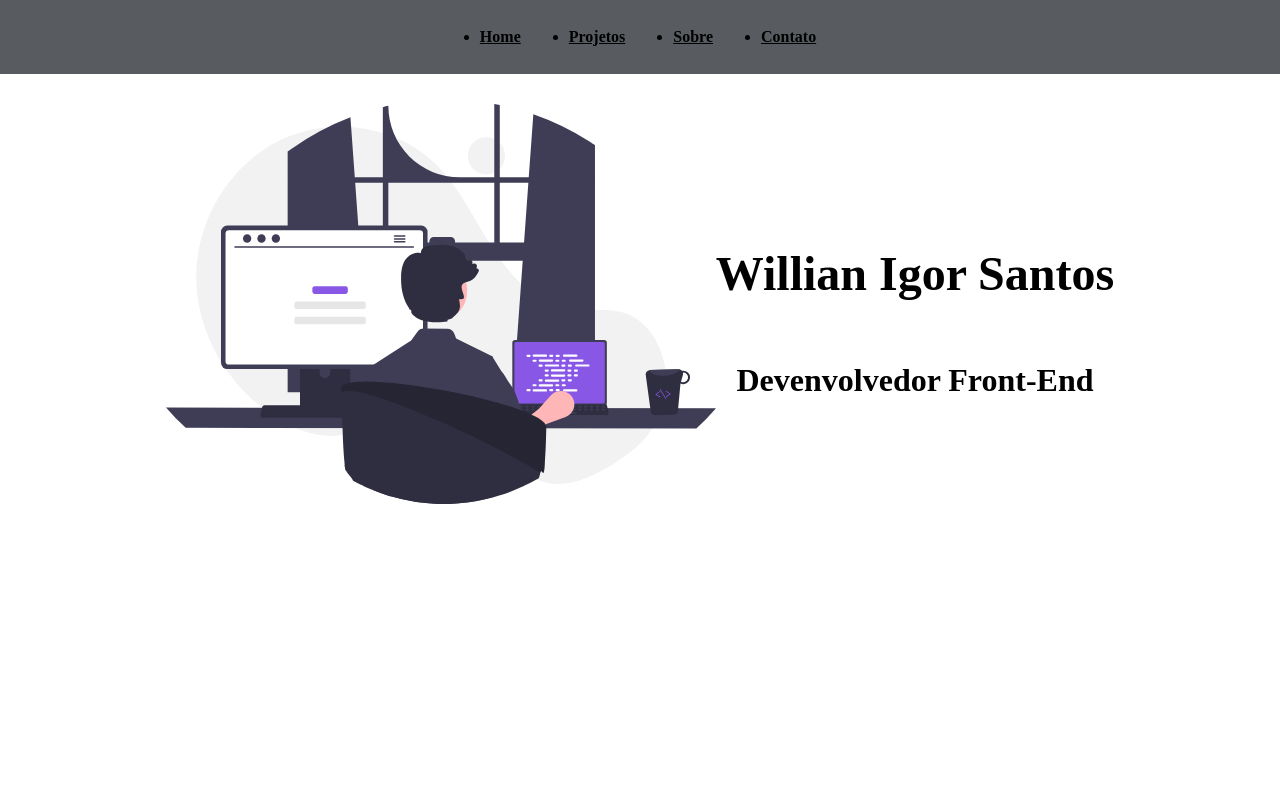
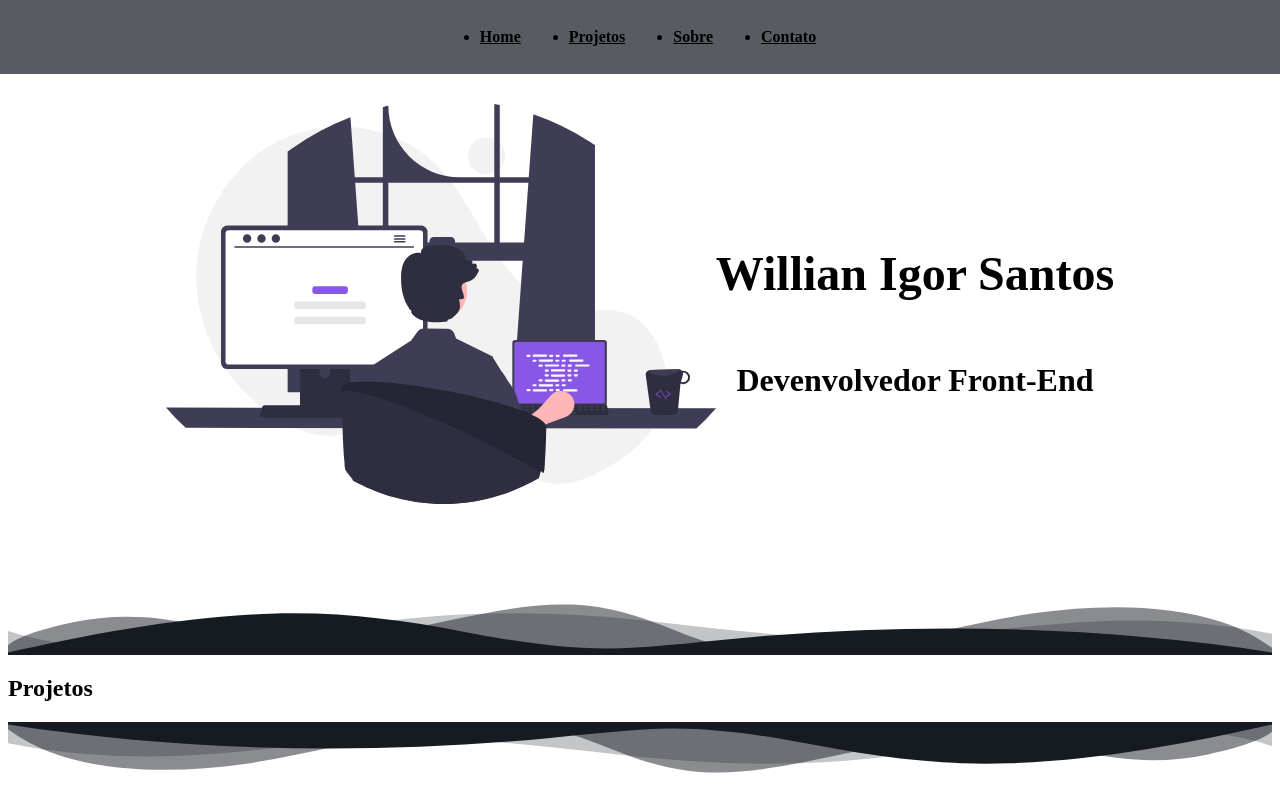
Before and after one commit to WillianIgorDeveloper/WillianIgorDeveloper, a Next.js app: page / in a window 1280 px wide. Built offline with nearby package versions, Linux system fonts and the light colour scheme.

Commit message:
create projects section and divider component

```diff
--- /dev/null
+++ b/src/components/Divider.jsx
@@ -0,0 +1,23 @@
+import style from './divider.module.scss'
+
+export default function Divider ({ type }) {
+    return (
+        <div className={style[type]}>
+            <svg
+                preserveAspectRatio="none"
+                viewBox="0 0 1200 120"
+                xmlns="http://www.w3.org/2000/svg"
+            >
+                <path
+                d="M0 0v46.29c47.79 22.2 103.59 32.17 158 28 70.36-5.37 136.33-33.31 206.8-37.5 73.84-4.36 147.54 16.88 218.2 35.26 69.27 18 138.3 24.88 209.4 13.08 36.15-6 69.85-17.84 104.45-29.34C989.49 25 1113-14.29 1200 52.47V0z"
+                opacity=".25"
+            />
+                <path
+                d="M0 0v15.81c13 21.11 27.64 41.05 47.69 56.24C99.41 111.27 165 111 224.58 91.58c31.15-10.15 60.09-26.07 89.67-39.8 40.92-19 84.73-46 130.83-49.67 36.26-2.85 70.9 9.42 98.6 31.56 31.77 25.39 62.32 62 103.63 73 40.44 10.79 81.35-6.69 119.13-24.28s75.16-39 116.92-43.05c59.73-5.85 113.28 22.88 168.9 38.84 30.2 8.66 59 6.17 87.09-7.5 22.43-10.89 48-26.93 60.65-49.24V0z"
+                opacity=".5"
+                />
+                <path d="M0 0v5.63C149.93 59 314.09 71.32 475.83 42.57c43-7.64 84.23-20.12 127.61-26.46 59-8.63 112.48 12.24 165.56 35.4C827.93 77.22 886 95.24 951.2 90c86.53-7 172.46-45.71 248.8-84.81V0z" />
+            </svg>
+        </div>
+    )
+}
--- /dev/null
+++ b/src/components/divider.module.scss
@@ -0,0 +1,23 @@
+@import '../styles/variables';
+
+.up {
+    overflow: hiden;
+    height: 55px;
+    svg {
+        fill: #161B22;
+        width: 100%;
+        height: 55px;
+        transform: rotate(180deg);
+    }
+}
+
+.down {
+    overflow: hiden;
+    height: 55px;
+
+    svg {
+        fill: #161B22;
+        width: 100%;
+        height: 55px;
+    }
+}
--- a/src/pages/index.jsx
+++ b/src/pages/index.jsx
@@ -1,4 +1,6 @@
 import Head from 'next/head'
+import Divider from '../components/Divider'
+
 import Menu from '../components/menu'
 
 import style from '../styles/index.module.scss'
@@ -10,7 +12,9 @@
         <link rel="icon" href="/icon.svg" />
         <title>Portifólio | Willian Igor</title>
       </Head>
+
       <Menu />
+
       <main>
         <section id='Home' className={style.home}>
           <img
@@ -23,9 +27,34 @@
             <strong>Devenvolvedor Front-End</strong>
           </div>
         </section>
+
+
+        <Divider type="up" />
         <section id='Projects' className={style.projects}>
-
+          <div className='container'>
+            <div>
+              <div>
+                <h2>Projetos</h2>
+                {/* <img
+                  src=""
+                  alt=""
+                /> */}
+              </div>
+              <div>
+                {/* <ProjectsCarousel /> */}
+                {/* <ProjectsCarousel /> */}
+              </div>
+            </div>
+            <div>
+              {/* <img
+                src=""
+                alt=""
+              /> */}
+              {/* <ProjectsCarousel /> */}
+            </div>
+          </div>
         </section>
+        <Divider type="down" />
       </main>
     </>
   )
--- a/src/styles/index.module.scss
+++ b/src/styles/index.module.scss
@@ -1,4 +1,5 @@
 @import './variables';
+
 
 /*====================
     Home Section
@@ -98,6 +99,11 @@
 }
 
 
+
+
 /*====================
     Projects Section
 ====================*/
+.projects {
+    background-color: var(--gray-100);
+}
```
